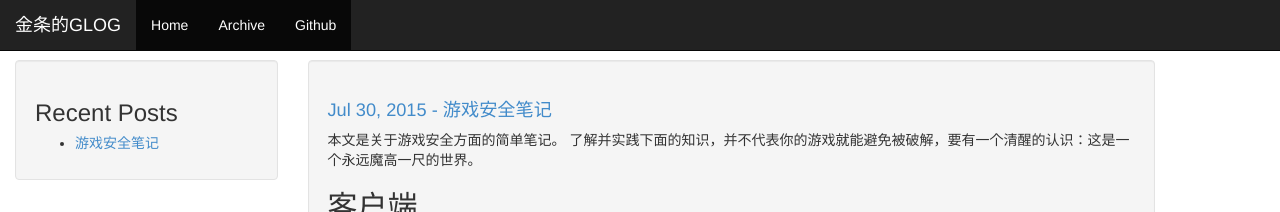
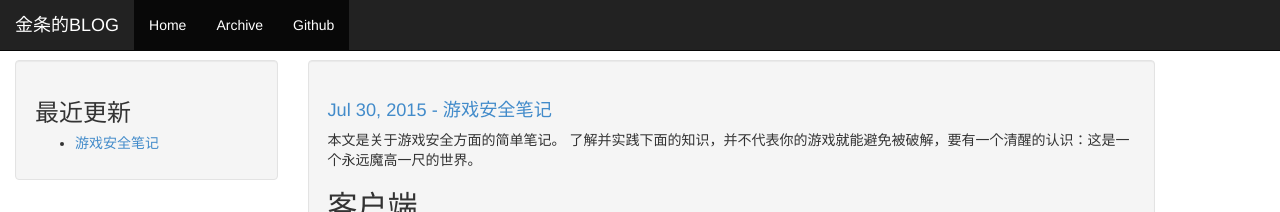
Before and after one commit to jintiao/jintiao.github.io, a Jekyll site: the page built from index.html, in a window 1280 px wide and 900 px high. Shown: the top 212 px of the window. Built offline with Jekyll 4.4.1, drawn with Linux system fonts in a browser that asks for light colours; Markdown is read by kramdown in place of the engine named in the settings; the list of posts is cut into pages by our own code.

Commit message:
fix typo

```diff
--- a/_config.yml
+++ b/_config.yml
@@ -1,6 +1,6 @@
 # Jekyll configuration
 
-name: 金条的GLOG
+name: 金条的BLOG
 description: 金条的开发日志
 
 # url is currently only used only for the RSS feed in feed.xml
--- a/_includes/sidebar.html
+++ b/_includes/sidebar.html
@@ -1,6 +1,6 @@
 
 <div class="sidebar well">
-    <h3>Recent Posts</h3>
+    <h3>最近更新</h3>
     <ul>
         {% for post in site.posts limit:5 %}
           <li><a href="{{ site.baseurl}}{{ post.url }}">{{ post.title }}</a></li>
```
